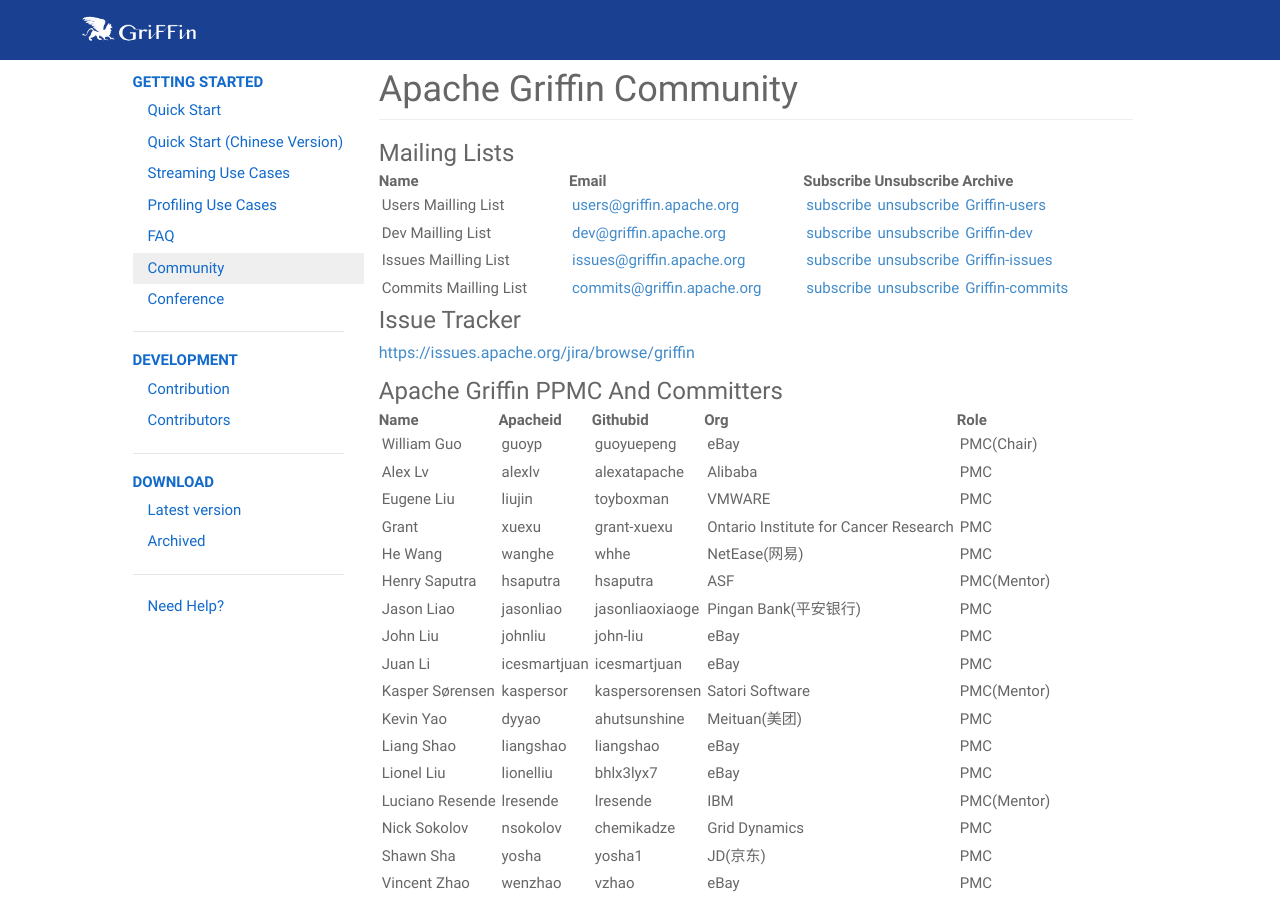
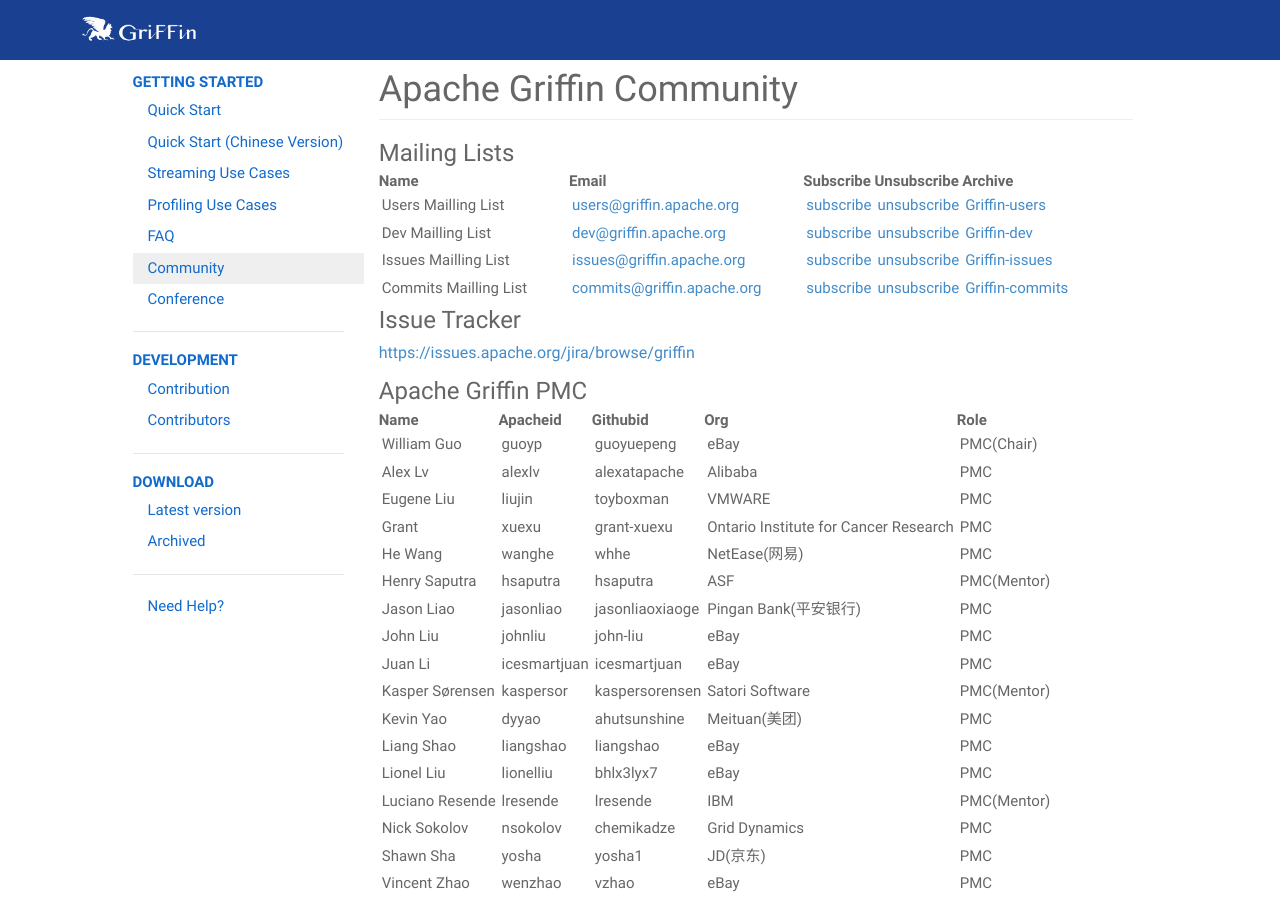
Before and after one commit to apache/griffin-site, a Jekyll site: the page built from community.md, in a window 1280 px wide and 900 px high. Built offline with Jekyll 4.4.1, drawn with Linux system fonts in a browser that asks for light colours; comment, search, counter and statistics services are not loaded.

Commit message:
upgrade PPMC as PMC

```diff
--- a/community.md
+++ b/community.md
@@ -20,7 +20,7 @@
 
 
 
-### Apache Griffin PPMC And Committers
+### Apache Griffin PMC
 
 | Name | Apacheid | Githubid | Org | Role |
 |------------------------------|--------------|-------------------------|---------------------------------------|-------------|
```
